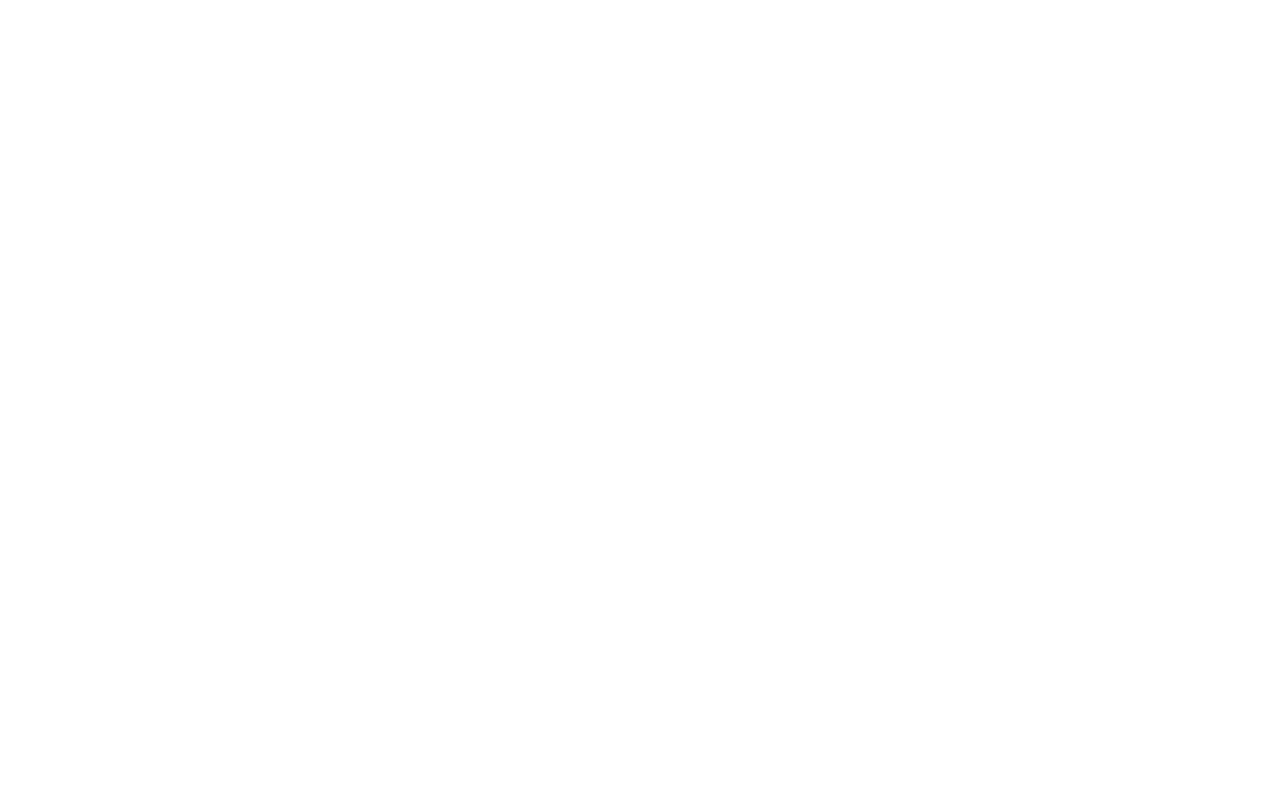
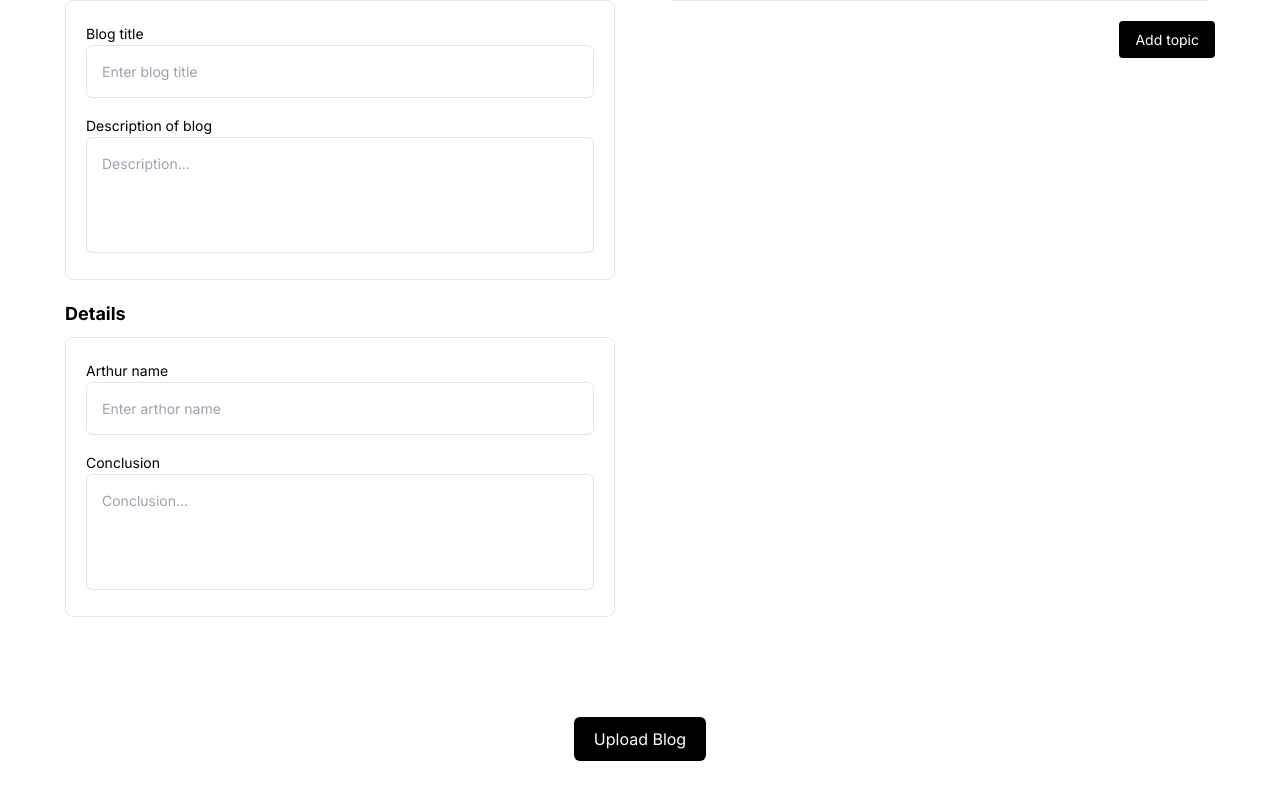
Before and after one commit to AmashChaudhry/pony-party, a Next.js app: page /admin/pages/upload-blog in a window 1280 px wide. Before the commit this address had no page. Shown: the part 606-1406 px from the top of the page. Before the commit the page ends 800 px from the top, so only its background shows below. Built offline with nearby package versions, Linux system fonts and the light colour scheme.

Commit message:
Admin folder

```diff
--- a/src/app/pages/add-service/page.jsx
+++ b/src/app/admin/pages/add-service/page.jsx
@@ -83,7 +83,7 @@ export default function AddService() {
                 uses: updatedUses,
             };
 
-            const response = await fetch('/api/add-service', {
+            const response = await fetch('/admin/api/add-service', {
                 method: 'POST',
                 headers: {
                     'Content-Type': 'application/json',
@@ -115,7 +115,7 @@ export default function AddService() {
             formData.append('image', file);
             formData.append('path', path);
 
-            const response = await fetch('/api/upload-image', {
+            const response = await fetch('/admin/api/upload-image', {
                 method: 'POST',
                 body: formData,
             });
--- a/src/app/pages/upload-blog/page.jsx
+++ b/src/app/admin/pages/upload-blog/page.jsx
@@ -79,7 +79,7 @@ export default function UploadBlog() {
             formData.append('image', file);
             formData.append('path', path);
 
-            const response = await fetch('/api/upload-image', {
+            const response = await fetch('/admin/api/upload-image', {
                 method: 'POST',
                 body: formData,
             });
@@ -123,7 +123,7 @@ export default function UploadBlog() {
                 subTopics: updatedSubTopics,
             };
 
-            const response = await fetch('/api/upload-blog', {
+            const response = await fetch('/admin/api/upload-blog', {
                 method: 'POST',
                 headers: {
                     'Content-Type': 'application/json',
```
Also changed, not shown: src/app/admin/api/add-service/route.js (renamed from src/app/api/add-service/route.js), src/app/admin/api/upload-blog/route.js (renamed from src/app/api/upload-blog/route.js), src/app/admin/api/upload-image/route.js (renamed from src/app/api/upload-image/route.js).
